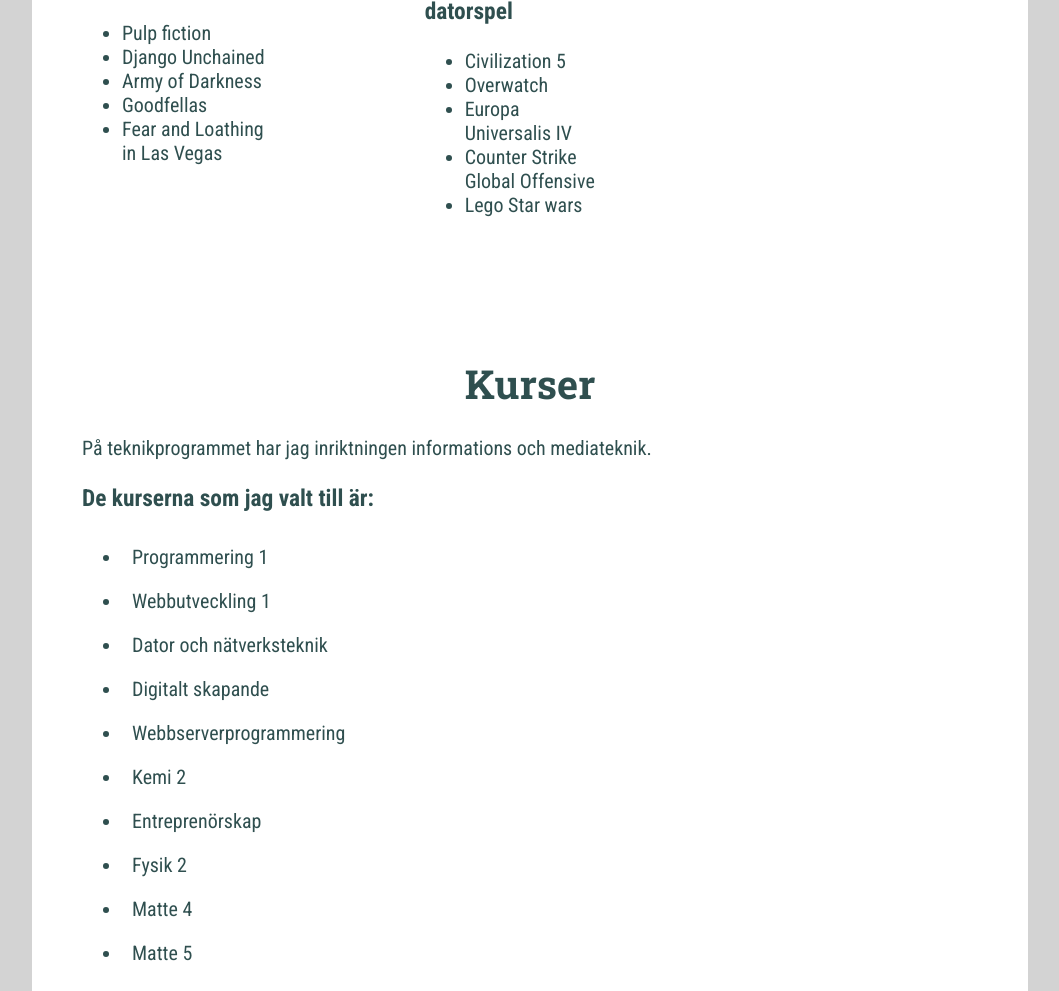
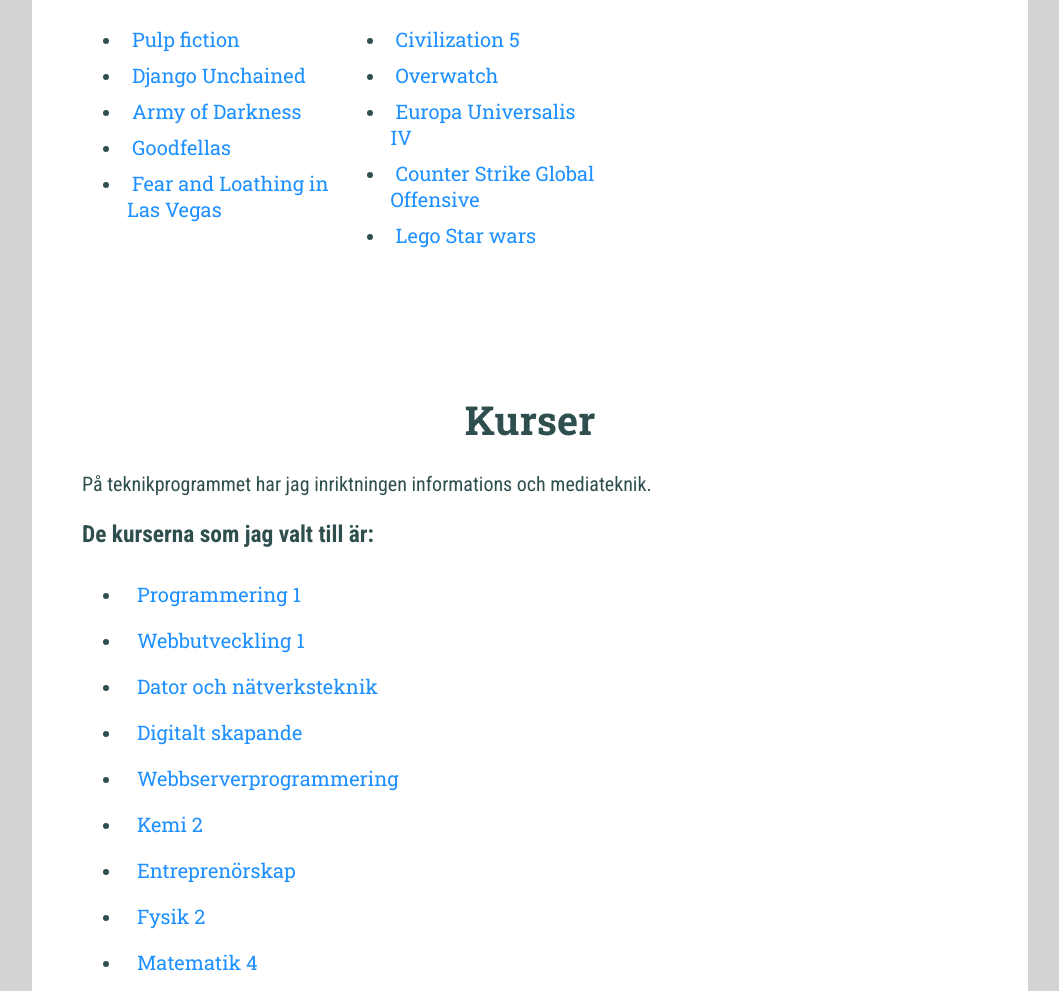
Before and after one commit to lovelyckaro/profilsida, a plain HTML site: page index.html in a window 1280 px wide. Shown: the part 1024-2015 px from the top of the page, without its empty margins (110-1169 px from the left). Drawn offline with nearby package versions, Linux system fonts and the light colour scheme.

Commit message:
Restyled the links

```diff
--- a/css/profilsida.css
+++ b/css/profilsida.css
@@ -49,18 +49,20 @@ body{
     margin-top: 15px;
 }
 
+a {
+    text-decoration: none;
+    color: dodgerblue;
+    padding: 5px;
+    font-family: 'Roboto Slab', serif;
+}
 
 #header a {
-    padding: 5px;
     margin-top: 12px;
-    text-decoration: none;
-    color: dodgerblue;
     float: right;
     margin-right: 30px;
 }
 
-#header a:hover {
-    color: royalblue;
+a:hover {
     background-color: lightgray;
     border-radius: 10px;
     transition: color, background, 0.3s;
@@ -93,13 +95,13 @@ body{
 
 #favoritfilmer {
     display: block;
-    width: 35%;
+    width: 50%;
     float: left;
 
 }
 
 #favoritspel {
-    width:35%;
+    width:50%;
     float: right;
 }
 
@@ -140,3 +142,7 @@ h1 {
 .slide {
     display: none;
 }
+
+.lista li {
+    padding: 5px;
+}
--- a/index.html
+++ b/index.html
@@ -31,21 +31,21 @@
                     <div id="favoritfilmer" class="lista">
                         <h3>Mina top 5 filmer</h3>
                         <ul>
-                            <li>Pulp fiction</li>
-                            <li>Django Unchained</li>
-                            <li>Army of Darkness</li>
-                            <li>Goodfellas</li>
-                            <li>Fear and Loathing in Las Vegas</li>
+                            <li><a href="http://www.imdb.com/title/tt0110912/?ref_=nv_sr_1">Pulp fiction</a></li>
+                            <li><a href="http://www.imdb.com/title/tt1853728/?ref_=nv_sr_1">Django Unchained</a></li>
+                            <li><a href="http://www.imdb.com/title/tt0106308/?ref_=nv_sr_1">Army of Darkness</a></li>
+                            <li><a href="http://www.imdb.com/title/tt0099685/?ref_=nv_sr_1">Goodfellas</a></li>
+                            <li><a href="http://www.imdb.com/title/tt0120669/?ref_=nv_sr_2">Fear and Loathing in Las Vegas</a></li>
                         </ul>
                     </div>
                     <div id="favoritspel" class="lista">
                         <h3>Mina top 5 datorspel</h3>
                         <ul>
-                            <li>Civilization 5</li>
-                            <li>Overwatch</li>
-                            <li>Europa Universalis IV</li>
-                            <li>Counter Strike Global Offensive</li>
-                            <li>Lego Star wars</li>
+                            <li><a href="http://store.steampowered.com/app/8930/">Civilization 5</a></li>
+                            <li><a href="https://playoverwatch.com/en-us/">Overwatch</a></li>
+                            <li><a href="http://store.steampowered.com/app/236850/">Europa Universalis IV</a></li>
+                            <li><a href="http://store.steampowered.com/app/730/">Counter Strike Global Offensive</a></li>
+                            <li><a href="http://store.steampowered.com/app/32440/">Lego Star wars</a></li>
                         </ul>
                     </div>
                 </div>
@@ -55,69 +55,67 @@
                     <p>På teknikprogrammet har jag inriktningen informations och mediateknik.</p>
                     <h3>De kurserna som jag valt till är:</h3>
                     <ul id="kurslista">
-                        <li class="slideclick">Programmering 1
+                        <li><a href="javaScript:void(0);" class="slideclick">Programmering 1</a>
                             <br>
                             <div class="slide">
                                 <p><b>Lorem ipsum dolor sit amet</b>, consectetur adipiscing elit, sed do eiusmod tempor incididunt ut labore et dolore magna aliqua. Ut enim ad minim veniam, quis nostrud exercitation ullamco laboris nisi ut aliquip ex ea commodo consequat. Duis aute irure dolor in reprehenderit in voluptate velit esse cillum dolore eu fugiat nulla pariatur. Excepteur sint occaecat cupidatat non proident, sunt in culpa qui officia deserunt mollit anim id est laborum.</p>
                             </div>
                         </li>
-                        <li class="slideclick">Webbutveckling 1
+                        <li><a href="javaScript:void(0);" class="slideclick">Webbutveckling 1</a>
                             <br>
                             <div class="slide">
                                 <p><b>Lorem ipsum dolor sit amet</b>, consectetur adipiscing elit, sed do eiusmod tempor incididunt ut labore et dolore magna aliqua. Ut enim ad minim veniam, quis nostrud exercitation ullamco laboris nisi ut aliquip ex ea commodo consequat. Duis aute irure dolor in reprehenderit in voluptate velit esse cillum dolore eu fugiat nulla pariatur. Excepteur sint occaecat cupidatat non proident, sunt in culpa qui officia deserunt mollit anim id est laborum.</p>
                             </div>
                         </li>
-                        <li class="slideclick">Dator och nätverksteknik
+                        <li><a href="javaScript:void(0);" class="slideclick">Dator och nätverksteknik</a>
                             <br>
                             <div class="slide">
                                 <p><b>Lorem ipsum dolor sit amet</b>, consectetur adipiscing elit, sed do eiusmod tempor incididunt ut labore et dolore magna aliqua. Ut enim ad minim veniam, quis nostrud exercitation ullamco laboris nisi ut aliquip ex ea commodo consequat. Duis aute irure dolor in reprehenderit in voluptate velit esse cillum dolore eu fugiat nulla pariatur. Excepteur sint occaecat cupidatat non proident, sunt in culpa qui officia deserunt mollit anim id est laborum.</p>
                             </div>
                         </li>
-                        <li class="slideclick">Digitalt skapande
+                        <li><a href="javaScript:void(0);" class="slideclick">Digitalt skapande</a>
                             <br>
                             <div class="slide">
                                 <p><b>Lorem ipsum dolor sit amet</b>, consectetur adipiscing elit, sed do eiusmod tempor incididunt ut labore et dolore magna aliqua. Ut enim ad minim veniam, quis nostrud exercitation ullamco laboris nisi ut aliquip ex ea commodo consequat. Duis aute irure dolor in reprehenderit in voluptate velit esse cillum dolore eu fugiat nulla pariatur. Excepteur sint occaecat cupidatat non proident, sunt in culpa qui officia deserunt mollit anim id est laborum.</p>
                             </div>
                         </li>
-                        <li class="slideclick">Webbserverprogrammering
+                        <li><a href="javaScript:void(0);" class="slideclick">Webbserverprogrammering</a>
                             <br>
                             <div class="slide">
                                 <p><b>Lorem ipsum dolor sit amet</b>, consectetur adipiscing elit, sed do eiusmod tempor incididunt ut labore et dolore magna aliqua. Ut enim ad minim veniam, quis nostrud exercitation ullamco laboris nisi ut aliquip ex ea commodo consequat. Duis aute irure dolor in reprehenderit in voluptate velit esse cillum dolore eu fugiat nulla pariatur. Excepteur sint occaecat cupidatat non proident, sunt in culpa qui officia deserunt mollit anim id est laborum.</p>
                             </div>
                         </li>
-                        <li class="slideclick">Kemi 2
+                        <li><a href="javaScript:void(0);" class="slideclick">Kemi 2</a>
                             <br>
                             <div class="slide">
                                 <p><b>Lorem ipsum dolor sit amet</b>, consectetur adipiscing elit, sed do eiusmod tempor incididunt ut labore et dolore magna aliqua. Ut enim ad minim veniam, quis nostrud exercitation ullamco laboris nisi ut aliquip ex ea commodo consequat. Duis aute irure dolor in reprehenderit in voluptate velit esse cillum dolore eu fugiat nulla pariatur. Excepteur sint occaecat cupidatat non proident, sunt in culpa qui officia deserunt mollit anim id est laborum.</p>
                             </div>
                         </li>
-                        <li class="slideclick">Entreprenörskap
+                        <li><a href="javaScript:void(0);" class="slideclick">Entreprenörskap</a>
                             <br>
                             <div class="slide">
                                 <p><b>Lorem ipsum dolor sit amet</b>, consectetur adipiscing elit, sed do eiusmod tempor incididunt ut labore et dolore magna aliqua. Ut enim ad minim veniam, quis nostrud exercitation ullamco laboris nisi ut aliquip ex ea commodo consequat. Duis aute irure dolor in reprehenderit in voluptate velit esse cillum dolore eu fugiat nulla pariatur. Excepteur sint occaecat cupidatat non proident, sunt in culpa qui officia deserunt mollit anim id est laborum.</p>
                             </div>
                         </li>
-                        <li class="slideclick">Fysik 2
+                        <li><a href="javaScript:void(0);" class="slideclick">Fysik 2</a>
                             <br>
                             <div class="slide">
                                 <p><b>Lorem ipsum dolor sit amet</b>, consectetur adipiscing elit, sed do eiusmod tempor incididunt ut labore et dolore magna aliqua. Ut enim ad minim veniam, quis nostrud exercitation ullamco laboris nisi ut aliquip ex ea commodo consequat. Duis aute irure dolor in reprehenderit in voluptate velit esse cillum dolore eu fugiat nulla pariatur. Excepteur sint occaecat cupidatat non proident, sunt in culpa qui officia deserunt mollit anim id est laborum.</p>
                             </div>
                         </li>
-                        <li class="slideclick">Matte 4
+                        <li><a href="javaScript:void(0);" class="slideclick">Matematik 4</a>
                             <br>
                             <div class="slide">
                                 <p><b>Lorem ipsum dolor sit amet</b>, consectetur adipiscing elit, sed do eiusmod tempor incididunt ut labore et dolore magna aliqua. Ut enim ad minim veniam, quis nostrud exercitation ullamco laboris nisi ut aliquip ex ea commodo consequat. Duis aute irure dolor in reprehenderit in voluptate velit esse cillum dolore eu fugiat nulla pariatur. Excepteur sint occaecat cupidatat non proident, sunt in culpa qui officia deserunt mollit anim id est laborum.</p>
                             </div>
                         </li>
-                        <li class="slideclick">Matte 5
+                        <li><a href="javaScript:void(0);" class="slideclick">Matematik 5</a>
                             <br>
                             <div class="slide">
                                 <p><b>Lorem ipsum dolor sit amet</b>, consectetur adipiscing elit, sed do eiusmod tempor incididunt ut labore et dolore magna aliqua. Ut enim ad minim veniam, quis nostrud exercitation ullamco laboris nisi ut aliquip ex ea commodo consequat. Duis aute irure dolor in reprehenderit in voluptate velit esse cillum dolore eu fugiat nulla pariatur. Excepteur sint occaecat cupidatat non proident, sunt in culpa qui officia deserunt mollit anim id est laborum.</p>
                             </div>
                         </li>
                     </ul>
-                    <div id="teknik"><a href="images/teknik.jpg" data-lightbox="teknik" data-title="Programmstruktur på teknik"><img src="images/teknik.jpg" alt="Det kan hända att den här också har på tok för stor upplösning, sorry"></a></div>
-
                 </div>
                 <div id="Projekt" class="fadein">
                     <h1>Projekt</h1>
--- a/js/profilsida.js
+++ b/js/profilsida.js
@@ -29,6 +29,6 @@ $(document).ready(function(){
     });
     //slide the child of a clicked element
     $(".slideclick").click(function(){
-        $(this).children().slideToggle("slow");
+        $(this).siblings().slideToggle("slow");
     });
 });
```
